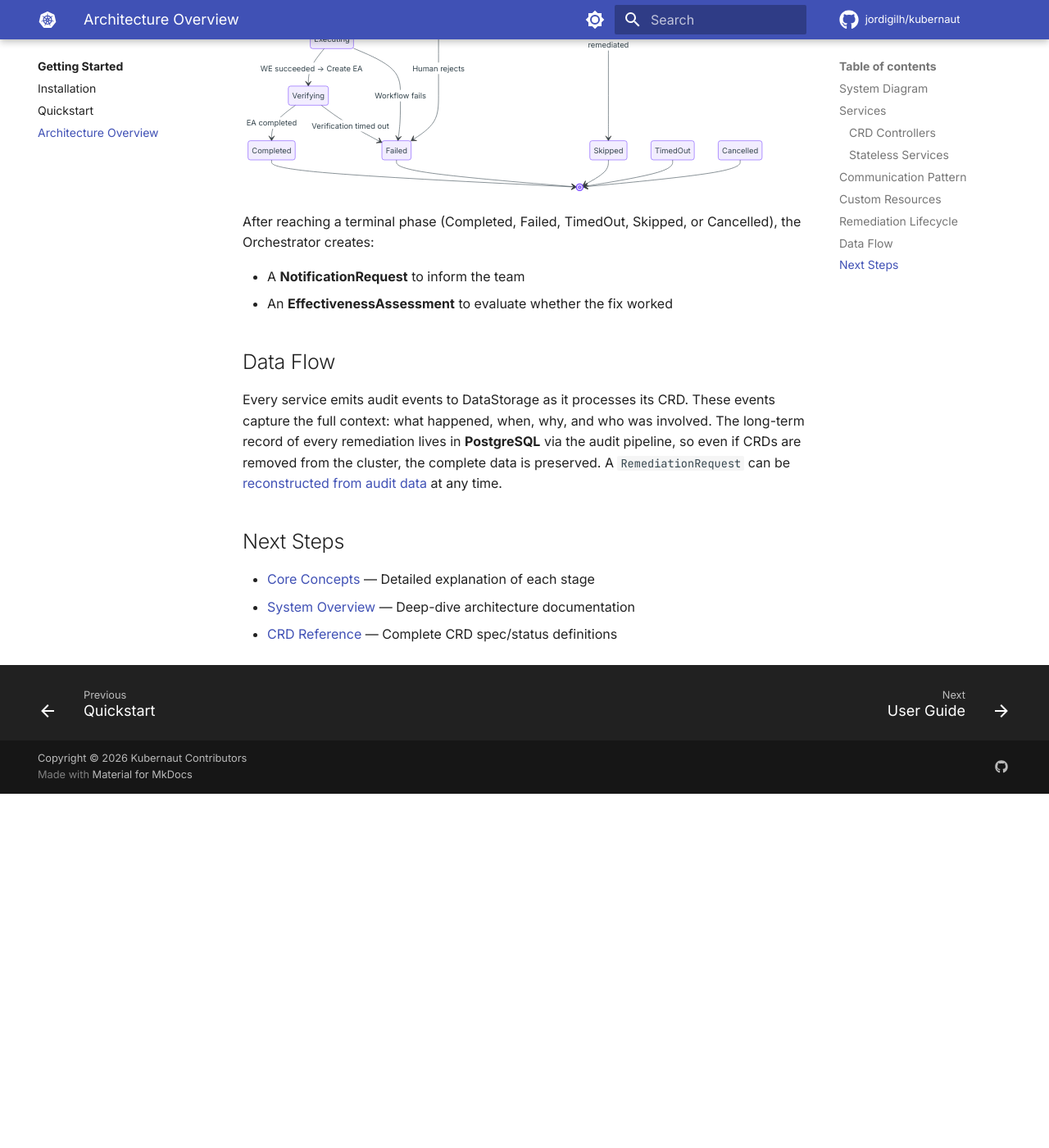
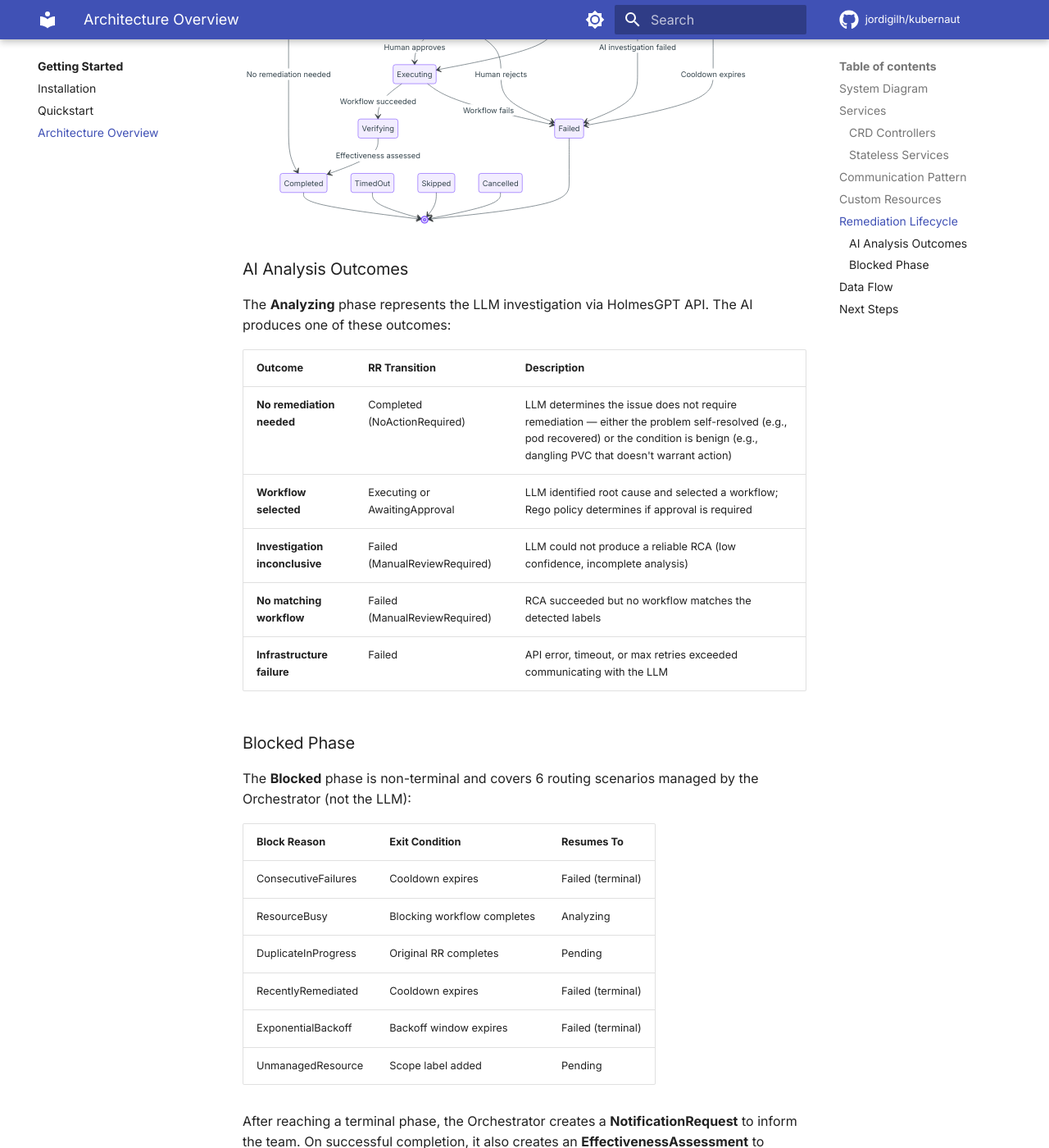
Before and after one commit to jordigilh/kubernaut-docs, an MkDocs documentation site: the page built from docs/getting-started/architecture-overview.md, in a window 1280 px wide and 1400 px high, scrolled down 4108 px. Shown: the whole window at 82% size. Built offline with MkDocs 1.6.1 and Material for MkDocs 9.7.7, drawn with Linux system fonts in a browser that asks for light colours; comment, search, counter and statistics services are not loaded; the version menu is left out; before the commit the page ends 5076 px from its top, so only the background shows below that; some of the changed text lies outside the part shown.

Commit message:
docs: fix system diagram readability and remediation lifecycle accuracy
- Simplify system diagram: reduce from 21 to 12 nodes, use horizontal
  flow, remove audit connection clutter, use transparent subgraph fills
  for dark mode readability
- Fix remediation lifecycle state machine against source code: correct
  Blocked phase exit transitions, add AI Analysis outcomes table with
  all LLM decision paths, add Blocked phase table with 6 block reasons
- Remove Kubernetes logo from mkdocs.yml (not a Kubernetes project)

Made-with: Cursor

````diff
--- a/docs/getting-started/architecture-overview.md
+++ b/docs/getting-started/architecture-overview.md
@@ -5,69 +5,52 @@ Kubernaut is a microservices platform with 10 services that communicate through
 ## System Diagram
 
 ```mermaid
-graph TB
-    subgraph External["External Signal Sources"]
-        AM[Prometheus<br/>AlertManager]
-        KE[Kubernetes<br/>Events]
+flowchart LR
+    subgraph Sources["Signal Sources"]
+        AM["Prometheus\nAlertManager"]
+        KE["Kubernetes\nEvents"]
     end
 
-    subgraph Gateway["Gateway Service"]
-        GW[Gateway<br/><i>Stateless HTTP</i>]
+    GW["**Gateway**"]
+
+    AM -->|webhook| GW
+    KE -->|event| GW
+
+    GW -->|"RemediationRequest\nCRD"| RO
+
+    RO["**Remediation\nOrchestrator**"]
+
+    subgraph Pipeline["Remediation Pipeline"]
+        direction TB
+        SP["Signal Processing"]
+        AA["AI Analysis"]
+        WE["Workflow Execution"]
+        NF["Notification"]
+        EM["Effectiveness Monitor"]
     end
 
-    AM -->|webhook| GW
-    KE -->|event-exporter| GW
+    RO -->|"CRDs"| Pipeline
 
-    GW -->|creates| RR[RemediationRequest<br/>CRD]
-
-    subgraph Orchestration["Remediation Orchestrator"]
-        RO[Remediation<br/>Orchestrator<br/><i>CRD Controller</i>]
-    end
-
-    RR --> RO
-
-    RO -->|creates| SP_CRD[SignalProcessing<br/>CRD]
-    RO -->|creates| AA_CRD[AIAnalysis<br/>CRD]
-    RO -->|creates| RAR_CRD[RemediationApprovalRequest<br/>CRD]
-    RO -->|creates| WE_CRD[WorkflowExecution<br/>CRD]
-    RO -->|creates| NR_CRD[NotificationRequest<br/>CRD]
-    RO -->|creates| EA_CRD[EffectivenessAssessment<br/>CRD]
-
-    subgraph Controllers["CRD Controllers"]
-        SP[Signal<br/>Processing] --> SP_CRD
-        AA[AI<br/>Analysis] --> AA_CRD
-        WE[Workflow<br/>Execution] --> WE_CRD
-        NF[Notification] --> NR_CRD
-        EM[Effectiveness<br/>Monitor] --> EA_CRD
-    end
-
-    AA -.->|session-based async| HAPI[HolmesGPT<br/>API<br/><i>Python / FastAPI</i>]
-    HAPI -.->|LLM call| LLM[LLM Provider<br/><i>Vertex AI / OpenAI</i>]
+    AA -.->|async| HAPI["**HolmesGPT API**\nPython · FastAPI"]
+    HAPI -.-> LLM["LLM Provider"]
 
     subgraph Data["Data Layer"]
-        DS[DataStorage<br/><i>Stateless HTTP</i>]
-        PG[(PostgreSQL)]
-        RD[(Redis)]
+        DS["**DataStorage**"]
+        PG[("PostgreSQL")]
+        RD[("Redis")]
     end
 
     DS --- PG
     DS --- RD
+    HAPI -.->|"workflow\nquery"| DS
 
-    SP -.->|audit| DS
-    AA -.->|audit| DS
-    WE -.->|audit| DS
-    NF -.->|audit| DS
-    EM -.->|audit| DS
-    RO -.->|audit| DS
-    GW -.->|audit| DS
-    HAPI -.->|workflow query| DS
+    style Sources fill:transparent,stroke:#888
+    style Pipeline fill:transparent,stroke:#888
+    style Data fill:transparent,stroke:#888
+```
 
-    style External fill:#f5f5f5,stroke:#999
-    style Gateway fill:#e3f2fd,stroke:#1565c0
-    style Orchestration fill:#fff3e0,stroke:#e65100
-    style Controllers fill:#e8f5e9,stroke:#2e7d32
-    style Data fill:#fce4ec,stroke:#c62828
-```
+!!! note "Audit & Data Connections"
+    All services (Gateway, Orchestrator, and every CRD controller) emit **audit events** to DataStorage over HTTP. These connections are omitted from the diagram for clarity. The Orchestrator also queries DataStorage for remediation history, and HolmesGPT API queries it for the workflow catalog.
 
 ## Services
 
@@ -126,20 +109,22 @@ A `RemediationRequest` progresses through these phases:
 ```mermaid
 stateDiagram-v2
     [*] --> Pending
-    Pending --> Processing: RO creates SignalProcessing
-    Pending --> Blocked: Routing condition blocks progress
-    Processing --> Analyzing: SP completes enrichment
-    Analyzing --> AwaitingApproval: Low confidence / policy requires approval
-    Analyzing --> Executing: High confidence, auto-approved
-    Analyzing --> Blocked: Routing condition blocks progress
-    Analyzing --> Skipped: Resource busy / recently remediated
+    Pending --> Processing: Create SignalProcessing
+    Pending --> Blocked: Routing condition
+    Processing --> Analyzing: Enrichment complete
+    Analyzing --> Completed: No remediation needed
+    Analyzing --> AwaitingApproval: Rego policy requires approval
+    Analyzing --> Executing: Workflow selected, auto-approved
+    Analyzing --> Blocked: Routing condition
+    Analyzing --> Failed: AI investigation failed
     AwaitingApproval --> Executing: Human approves
     AwaitingApproval --> Failed: Human rejects
-    Executing --> Verifying: WE succeeded → Create EA
+    Executing --> Verifying: Workflow succeeded
     Executing --> Failed: Workflow fails
-    Blocked --> Pending: Cooldown expires, re-evaluated
-    Verifying --> Completed: EA completed
-    Verifying --> Failed: Verification timed out
+    Verifying --> Completed: Effectiveness assessed
+    Blocked --> Failed: Cooldown expires
+    Blocked --> Analyzing: Block cleared
+    Blocked --> Pending: Block cleared
     Completed --> [*]
     Failed --> [*]
     TimedOut --> [*]
@@ -147,10 +132,32 @@ stateDiagram-v2
     Cancelled --> [*]
 ```
 
-After reaching a terminal phase (Completed, Failed, TimedOut, Skipped, or Cancelled), the Orchestrator creates:
+### AI Analysis Outcomes
 
-- A **NotificationRequest** to inform the team
-- An **EffectivenessAssessment** to evaluate whether the fix worked
+The **Analyzing** phase represents the LLM investigation via HolmesGPT API. The AI produces one of these outcomes:
+
+| Outcome | RR Transition | Description |
+|---|---|---|
+| **No remediation needed** | Completed (NoActionRequired) | LLM determines the issue does not require remediation — either the problem self-resolved (e.g., pod recovered) or the condition is benign (e.g., dangling PVC that doesn't warrant action) |
+| **Workflow selected** | Executing or AwaitingApproval | LLM identified root cause and selected a workflow; Rego policy determines if approval is required |
+| **Investigation inconclusive** | Failed (ManualReviewRequired) | LLM could not produce a reliable RCA (low confidence, incomplete analysis) |
+| **No matching workflow** | Failed (ManualReviewRequired) | RCA succeeded but no workflow matches the detected labels |
+| **Infrastructure failure** | Failed | API error, timeout, or max retries exceeded communicating with the LLM |
+
+### Blocked Phase
+
+The **Blocked** phase is non-terminal and covers 6 routing scenarios managed by the Orchestrator (not the LLM):
+
+| Block Reason | Exit Condition | Resumes To |
+|---|---|---|
+| ConsecutiveFailures | Cooldown expires | Failed (terminal) |
+| ResourceBusy | Blocking workflow completes | Analyzing |
+| DuplicateInProgress | Original RR completes | Pending |
+| RecentlyRemediated | Cooldown expires | Failed (terminal) |
+| ExponentialBackoff | Backoff window expires | Failed (terminal) |
+| UnmanagedResource | Scope label added | Pending |
+
+After reaching a terminal phase, the Orchestrator creates a **NotificationRequest** to inform the team. On successful completion, it also creates an **EffectivenessAssessment** to evaluate whether the fix worked.
 
 ## Data Flow
 
--- a/mkdocs.yml
+++ b/mkdocs.yml
@@ -31,7 +31,6 @@ theme:
     code: JetBrains Mono
   icon:
     repo: fontawesome/brands/github
-    logo: material/kubernetes
   features:
     - navigation.tabs
     - navigation.sections
````
